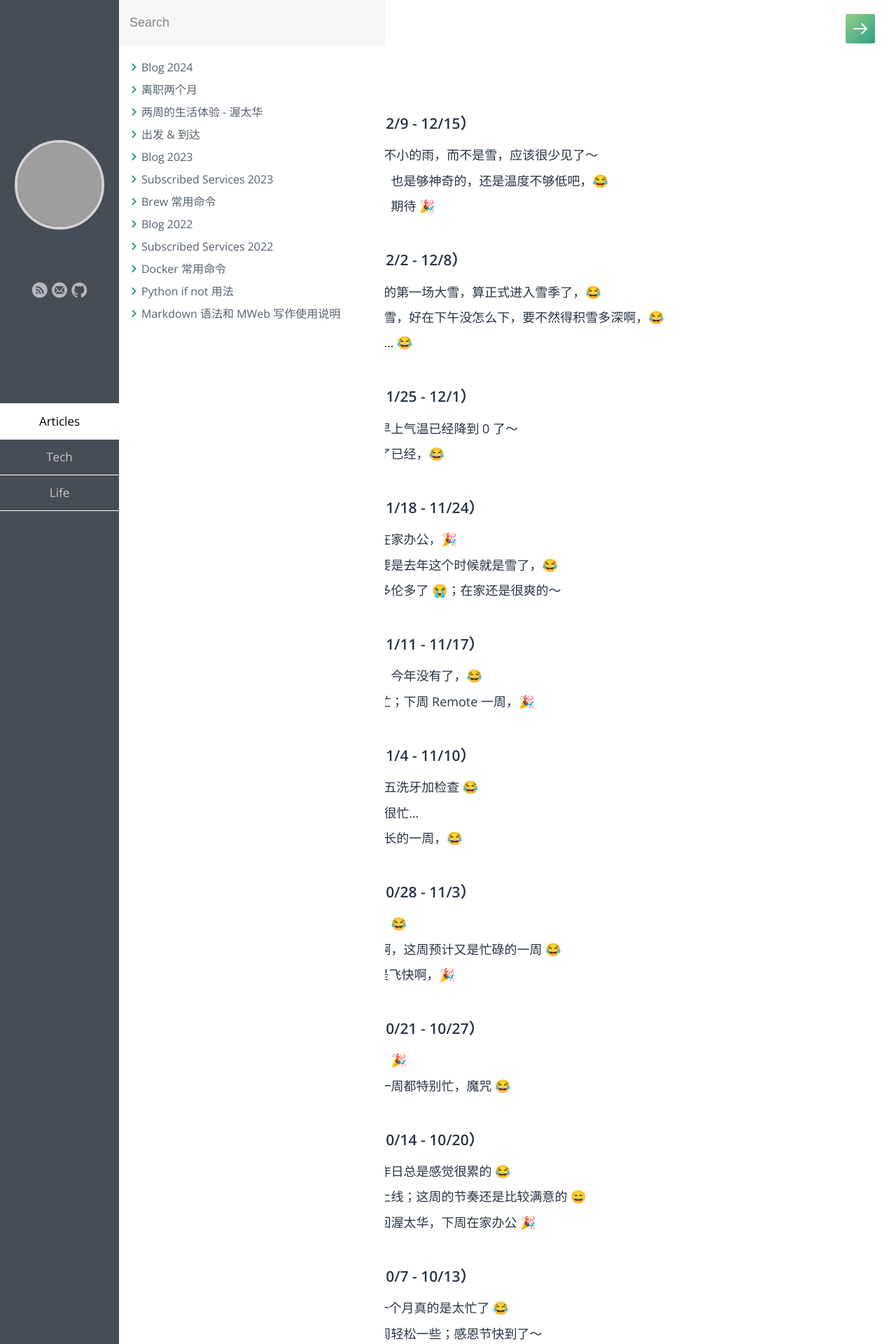
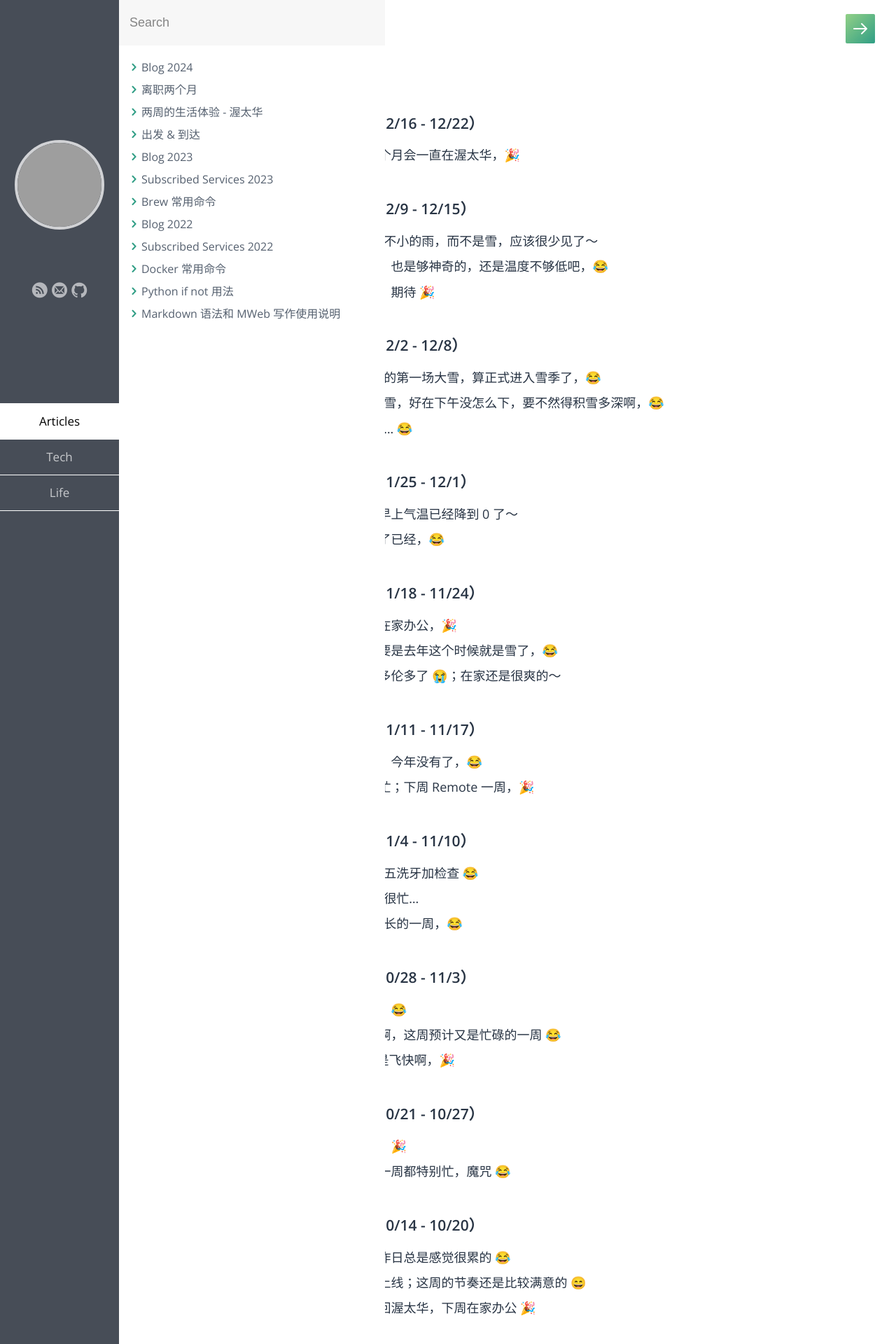
Before and after one commit to samxupeiran/samxupeiran.github.io, a Jekyll site: the page built from _posts/life/2024-01-02-my-blog.md, in a window 1280 px wide. Shown: the top 1920 px of the page at 70% size. Built offline with Jekyll 4.4.1, drawn with Linux system fonts in a browser that asks for light colours; some web fonts are replaced; some of the changed text lies outside the part shown; grey boxes are pictures that could not be loaded.

Commit message:
feat: add weekly blog 12/16

```diff
--- a/_posts/life/2024-01-02-my-blog.md
+++ b/_posts/life/2024-01-02-my-blog.md
@@ -5,6 +5,9 @@ category: Life
 tags: Blog
 ---
 
+
+- ### 2024 年 12 月 第 3 周（12/16 - 12/22）
+     - 12/16 周末冷的不行；这个月会一直在渥太华，🎉
 
 - ### 2024 年 12 月 第 2 周（12/9 - 12/15）
      - 12/9 今天早晨竟然下起了不小的雨，而不是雪，应该很少见了～
```
